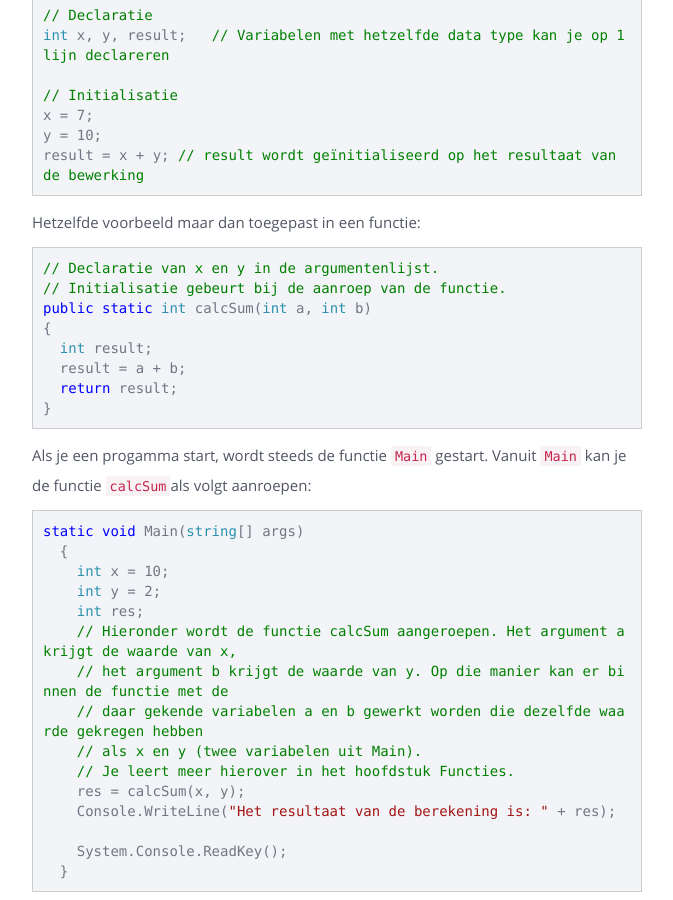
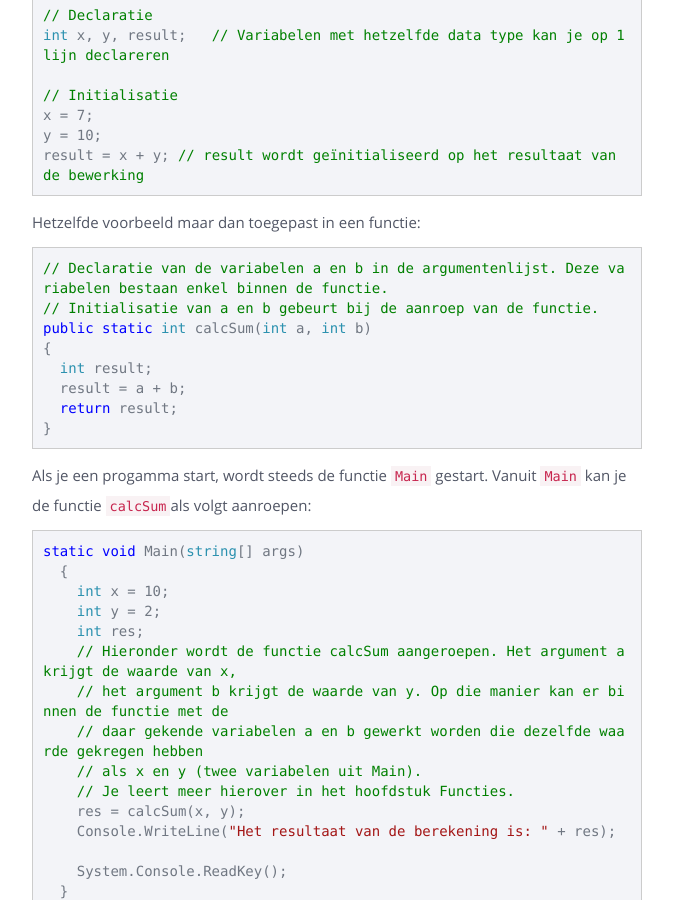
Before and after one commit to sma-it/sma-it.github.io, a Jekyll site: the page built from modules/basics/_posts/2000-01-03-data_types.md, in a window 1280 px wide and 900 px high, scrolled down 3055 px. Shown: the whole window, without its empty margins (383-1056 px from the left). Built offline with Jekyll 4.4.1, drawn with Linux system fonts in a browser that asks for light colours; nearby versions of some CDN libraries.

Commit message:
Corrected some errors

````diff
--- a/modules/basics/_posts/2000-01-03-data_types.md
+++ b/modules/basics/_posts/2000-01-03-data_types.md
@@ -112,8 +112,8 @@ result = x + y; // result wordt geïnitialiseerd op het resultaat van de bewerki
  Hetzelfde voorbeeld maar dan toegepast in een functie:
 
  ```csharp
-// Declaratie van x en y in de argumentenlijst.
-// Initialisatie gebeurt bij de aanroep van de functie.
+// Declaratie van de variabelen a en b in de argumentenlijst. Deze variabelen bestaan enkel binnen de functie.
+// Initialisatie van a en b gebeurt bij de aanroep van de functie.
 public static int calcSum(int a, int b)
 {
   int result;
````
Also changed, not shown: other parts of modules/basics/_posts/2000-01-03-data_types.md (+1 -1 lines).
